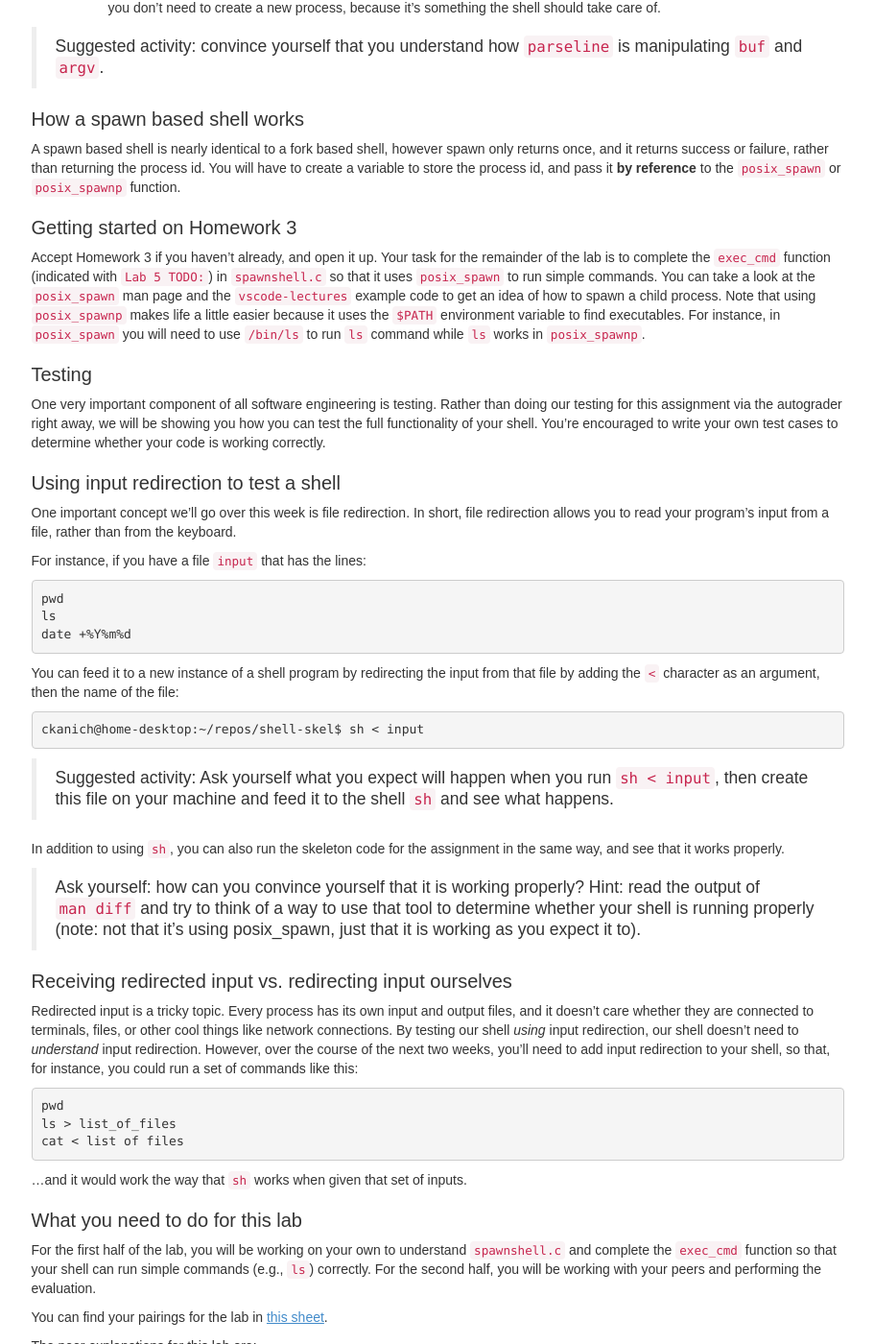
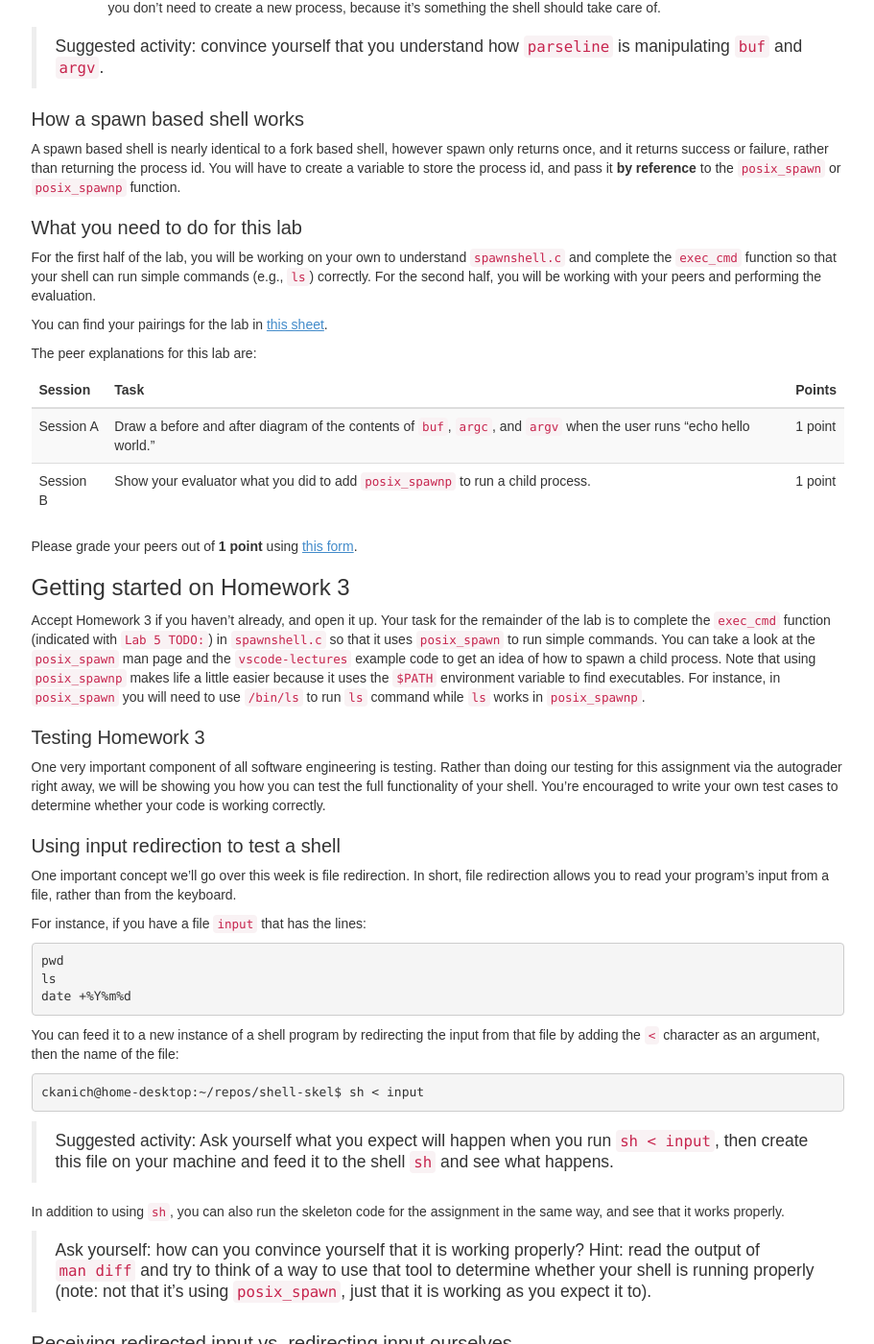
Before and after one commit to csatuic/cs361-website-old, a Jekyll site: the page built from _labs/lab5.md, in a window 1280 px wide and 1400 px high, scrolled down 672 px. Shown: the whole window at 96% size, without its empty margins (330-1241 px from the left). Built offline with Jekyll 4.4.1, drawn with Linux system fonts in a browser that asks for light colours; some web fonts are replaced; some of the changed text lies outside the part shown.

Commit message:
add pairings link | rearrange sections | minor fixes

````diff
--- a/_labs/lab5.md
+++ b/_labs/lab5.md
@@ -6,13 +6,13 @@ due: Monday, February 15th 5pm Chicago time
 date: 2021-02-15T17:00:00
 # notes get passed through markdownify
 github_link: https://classroom.github.com/a/2CQ1rgoo
-pairings: https://docs.google.com/spreadsheets/d/1aDhmwnsBxdncsRgVD9pffNOm4_yM3I0dvijhO0Cs0wo/
+pairings: https://docs.google.com/spreadsheets/d/1sTUIwLdSZiBNUb7ldzmI-M3XUB5oLW8wDNf0czptuBo
 ---
 
-# Introduction to Homework 3
+# Lab 5: {{page.description}}
 
 In this lab, we will be writing a shell program.  A shell is the program that all of you use when
-you ssh to a linux machine, or hit ``ctrl+``` to open a terminal in vscode. It's the program which
+you ssh to a linux machine, or hit ``ctrl+` `` to open a terminal in vscode. It's the program which
 prints out a prompt, reads in what you type, and then executes whatever instruction you told it to
 do.  It is different from ssh (which is the program you use to connect to the server), or linux
 (which is the OS on which your shell is running). The assignment is not yet posted, but the basic
@@ -60,7 +60,30 @@ it returns success or failure, rather than returning the process id. You will ha
 variable to store the process id, and pass it **by reference** to the `posix_spawn` or `posix_spawnp`
 function.
 
-## Getting started on Homework 3
+## What you need to do for this lab
+
+For the first half of the lab, you will be working on your own to understand `spawnshell.c` and
+complete the `exec_cmd` function so that your shell can run simple commands (e.g., `ls`)
+correctly. For the second half, you will be working with your peers and performing the evaluation.
+
+You can find your pairings for the lab in [this sheet]({{page.pairings}}).
+
+The peer explanations for this lab are:
+
+<!-- 1. Draw a before and after diagram of the contents of `buf`, `argc`, and `argv` when the user runs -->
+   <!-- "echo hello world." -->
+<!-- 2. Show your evaluator what you did to switch `fork` with `posix_spawnp` to run a child process. -->
+
+| Session | Task | Points |
+|---|---|---|
+| Session A | Draw a before and after diagram of the contents of `buf`, `argc`, and `argv` when the user runs "echo hello world." | 1 point |
+| Session B | Show your evaluator what you did to add `posix_spawnp` to run a child process. | 1 point |
+{: class="table table-striped"}
+
+Please grade your peers out of **1 point** using [this form]({{site.eval_link}}).
+
+
+# Getting started on Homework 3
 
 Accept Homework 3 if you haven't already, and open it up. Your task for the remainder of the lab is
 to complete the `exec_cmd` function (indicated with `Lab 5 TODO:`) in `spawnshell.c` so that it uses `posix_spawn` to run simple
@@ -70,7 +93,7 @@ Note that using `posix_spawnp` makes life a little easier because it uses the `$
 environment variable to find executables. For instance, in `posix_spawn` you will need to use
 `/bin/ls` to run `ls` command while `ls` works in `posix_spawnp`.
 
-## Testing
+## Testing Homework 3
 
 One very important component of all software engineering is testing. Rather than doing our testing
 for this assignment via the autograder right away, we will be showing you how you can test the full
@@ -105,7 +128,7 @@ and see that it works properly.
 
 > Ask yourself: how can you convince yourself that it is working properly? Hint: read the output of
 > `man diff` and try to think of a way to use that tool to determine whether your shell is running
-> properly (note: not that it's using posix_spawn, just that it is working as you expect it to).
+> properly (note: not that it's using `posix_spawn`, just that it is working as you expect it to).
 
 ## Receiving redirected input vs. redirecting input ourselves
 
@@ -122,25 +145,3 @@ cat < list of files
 ```
 
 ...and it would work the way that `sh` works when given that set of inputs.
-
-## What you need to do for this lab
-
-For the first half of the lab, you will be working on your own to understand `spawnshell.c` and
-complete the `exec_cmd` function so that your shell can run simple commands (e.g., `ls`)
-correctly. For the second half, you will be working with your peers and performing the evaluation.
-
-You can find your pairings for the lab in [this sheet]({{page.pairings}}).
-
-The peer explanations for this lab are:
-
-<!-- 1. Draw a before and after diagram of the contents of `buf`, `argc`, and `argv` when the user runs -->
-   <!-- "echo hello world." -->
-<!-- 2. Show your evaluator what you did to switch `fork` with `posix_spawnp` to run a child process. -->
-
-| Session | Task | Points |
-|---|---|---|
-| Session A | Draw a before and after diagram of the contents of `buf`, `argc`, and `argv` when the user runs "echo hello world." | 1 point |
-| Session B | Show your evaluator what you did to add `posix_spawnp` to run a child process. | 1 point |
-{: class="table table-striped"}
-
-Please grade your peers out of **1 point** using [this form]({{site.eval_link}}).
````
